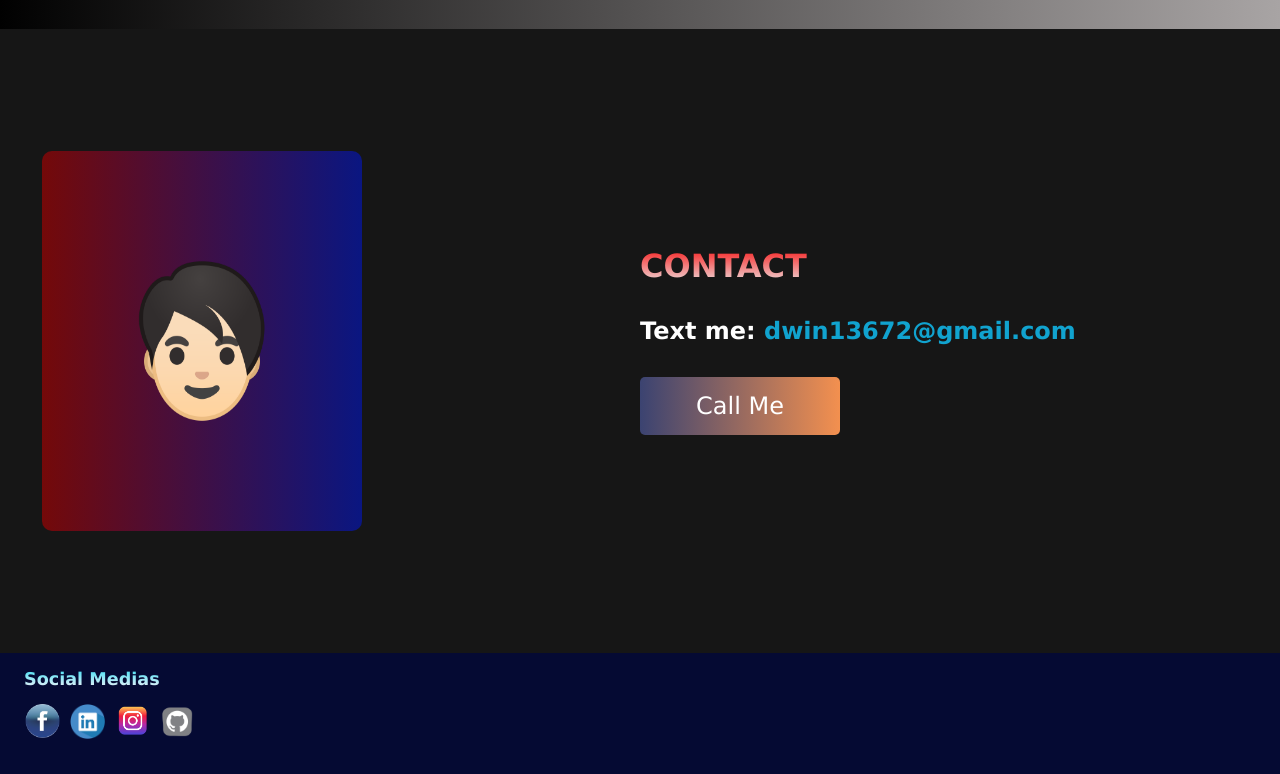
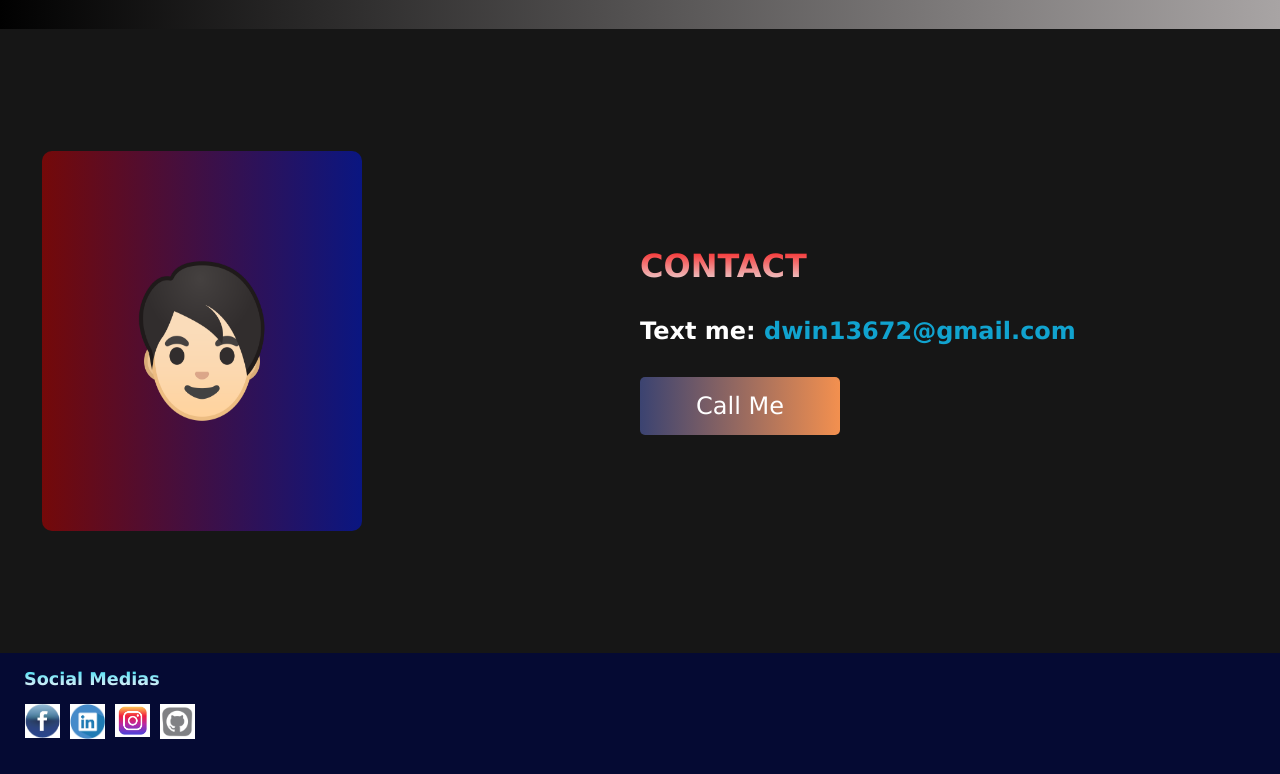
Before and after one commit to dwin199601/ScrollWebsite, a plain HTML site: page index.html in a window 1280 px wide. Shown: the part 4240-5014 px from the top of the page. Drawn offline with Linux system fonts and the light colour scheme.

Commit message:
social network images update

```diff
--- a/index.html
+++ b/index.html
@@ -304,10 +304,10 @@
         <div class="footer_links">
             <h2>Social Medias</h2>
             <div class="footer_link_items">
-                <a href="#"><img src="/images/Facebookicon.jpg" alt="image" /></a>
-                <a href="#"><img src="/images/Linkedin.png" alt="image" /></a>
-                <a href="#"><img src="/images/InstagramIcon.png" alt="image" /></a>
-                <a href="#"><img src="/images/Githubicon.png" alt="image" /></a>
+                <a href="#"><img src="/images/facebookiconpng.png" alt="image" /></a>
+                <a href="#"><img src="/images/linkedinpng.png" alt="image" /></a>
+                <a href="#"><img src="/images/Instagrampng.png" alt="image" /></a>
+                <a href="#"><img src="/images/githubiconpng.png" alt="image" /></a>
             </div>
         </div>
     </div>
```
Also changed, not shown: images/Instagrampng.png (added), images/facebookiconpng.png (added), images/githubiconpng.png (added), images/linkedinpng.png (added).
